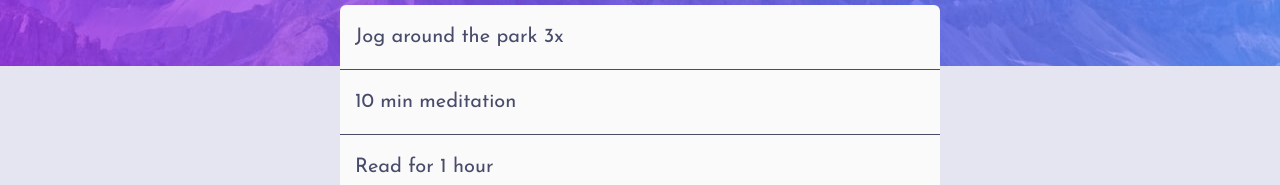
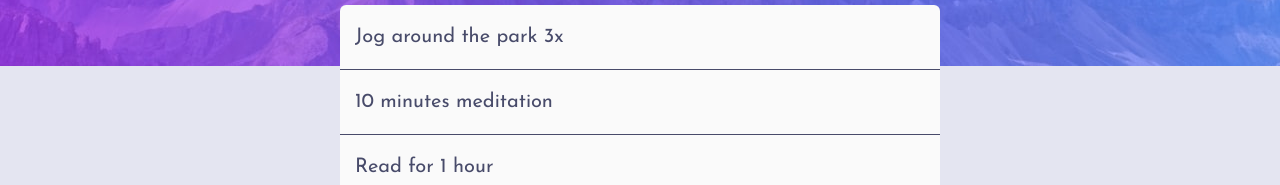
Before and after one commit to dd44it/study_projects, a React (Vite) app in the folder todo_app/: page / in a window 1280 px wide. Shown: the part 234-419 px from the top of the page. Built offline with nearby package versions, Linux system fonts and the light colour scheme.

Commit message:
refactor: type todo list and method to remove todo

```diff
--- a/todo_app/src/App.jsx
+++ b/todo_app/src/App.jsx
@@ -3,7 +3,9 @@ import "./style/App.css";
 import Header from "./components/Header";
 import InputTodo from "./components/InputTodo";
 import { ThemeContextConsumer } from "./ThemeContext";
-import ListTodo from './components/ListTodo'
+import ListTodo from './components/ListTodo';
+import { nanoid } from "nanoid";
+
 
 function App() {
   const [todo, setTodo] = useState({ todo: '' })
@@ -13,20 +15,46 @@ function App() {
     setTodo({[name]: value})
   }
 
-  const [listTodo, setListTodo] = useState([])
+  const [listTodo, setListTodo] = useState([
+    {
+      id: nanoid(),
+      todo: 'Jog around the park 3x'
+    },
+    {
+      id: nanoid(),
+      todo: '10 minutes meditation'
+    },
+    {
+      id: nanoid(),
+      todo: 'Read for 1 hour'
+    },
+    {
+      id: nanoid(),
+      todo: 'Pick up groceries'
+    },
+    {
+      id: nanoid(),
+      todo: 'Complete Todo App on Frontend Mentor'
+    },
+  ])
 
   function addTodo(e){
     if(!todo.todo) return
     if (e.charCode === 13) {
-      setListTodo(prevData => [...prevData, todo.todo] )
+      const updateTodoList = [
+        ...listTodo,
+        {
+          id: nanoid(),
+          todo: todo.todo
+        }
+      ]
+      setListTodo(updateTodoList)
       setTodo({todo: ''})
     }
   }
 
-  function removeTodo(e){
-    const removeElem = e.target
-    // setListTodo(prevData => prevData.filter(btn => btn.id))
-
+  function removeTodo(id){
+    setListTodo(prevData => prevData.filter(btn => btn.id !== id ))
   }
 
   return (
@@ -41,7 +69,7 @@ function App() {
                   toggleTheme={context.toggleTheme}
                 />
                 <InputTodo todo={todo.todo} handleChange={handleChange} keyPress={addTodo} theme={context.theme} />
-                <ListTodo listTodo={listTodo} theme={context.theme} />
+                <ListTodo listTodo={listTodo} theme={context.theme} removeTodo={removeTodo} />
 
               </div>
             </header>
--- a/todo_app/src/components/ListTodo.jsx
+++ b/todo_app/src/components/ListTodo.jsx
@@ -1,19 +1,17 @@
 import React from "react";
-import { nanoid } from "nanoid";
 
 export default function ListTodo(props) {
   const listTodo = props.listTodo.map((item) => {
-    const id = nanoid();
     return (
       <div
-        key={nanoid()}
+        key={item.id}
         className={`list-todo__item list-todo__item-${props.theme}`}
       >
-        {item}
+        {item.todo}
         <span
           className="delete"
           onClick={(e) => {
-            removeTodo(e, id);
+            props.removeTodo(item.id);
           }}
         >
           X
@@ -23,76 +21,6 @@ export default function ListTodo(props) {
   });
   return (
     <div className="list-todo">
-      <div
-        key={nanoid()}
-        className={`list-todo__item list-todo__item-${props.theme}`}
-      >
-        Jog around the park 3x
-        <span
-          className="delete"
-          onClick={(e) => {
-            removeTodo(e);
-          }}
-        >
-          X
-        </span>
-      </div>
-      <div
-        key={nanoid()}
-        className={`list-todo__item list-todo__item-${props.theme}`}
-      >
-        10 min meditation
-        <span
-          className="delete"
-          onClick={(e) => {
-            removeTodo(e);
-          }}
-        >
-          X
-        </span>
-      </div>
-      <div
-        key={nanoid()}
-        className={`list-todo__item list-todo__item-${props.theme}`}
-      >
-        Read for 1 hour
-        <span
-          className="delete"
-          onClick={(e) => {
-            removeTodo(e);
-          }}
-        >
-          X
-        </span>
-      </div>
-      <div
-        key={nanoid()}
-        className={`list-todo__item list-todo__item-${props.theme}`}
-      >
-        Pick up groceries
-        <span
-          className="delete"
-          onClick={(e) => {
-            removeTodo(e);
-          }}
-        >
-          X
-        </span>
-      </div>
-      <div
-        key={nanoid()}
-        className={`list-todo__item list-todo__item-${props.theme}`}
-      >
-        Complete Todo App on Frontend Mentor
-        <span
-          className="delete"
-          onClick={(e) => {
-            removeTodo(e);
-          }}
-        >
-          X
-        </span>
-      </div>
       {listTodo}
     </div>
   );
```
